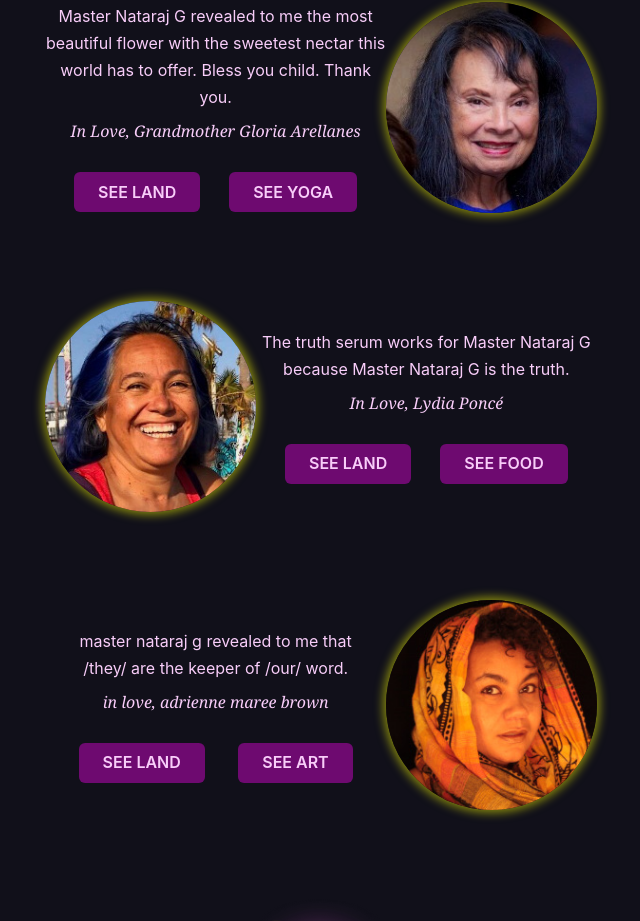
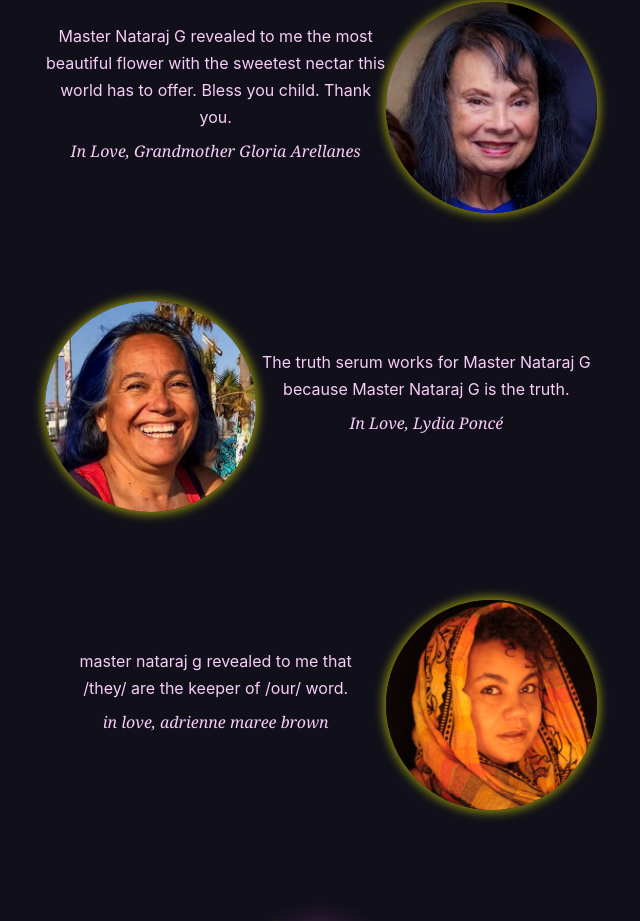
Before and after one commit to natarajgcb/natarajg, a Next.js app: page /land in a window 1280 px wide. Shown: the part 4180-5101 px from the top of the page, without its empty margins (319-959 px from the left). Built offline with nearby package versions, Linux system fonts and the light colour scheme.

Commit message:
Removing buttons from Words of Love on Land page

```diff
--- a/pages/land.js
+++ b/pages/land.js
@@ -167,10 +167,6 @@ export default function Land() {
         <MNGWordsOfLoveText>
           <MNGBody mb="mngr.7">Master Nataraj G revealed to me the most beautiful flower with the sweetest nectar this world has to offer. Bless you child. Thank you.</MNGBody>
           <MNGBody variant="serifi">In Love, Grandmother Gloria Arellanes</MNGBody>
-          <Center justifyContent="space-evenly">
-            <MNGButton href="/land">SEE LAND</MNGButton>
-            <MNGButton href="/yoga">SEE YOGA</MNGButton>
-          </Center>
         </MNGWordsOfLoveText>
         <MNGWordsOfLoveFace imgsrc="/img/inlove/00gmagloria.jpg" />
       </MNGWordsOfLove>
@@ -180,10 +176,6 @@ export default function Land() {
         <MNGWordsOfLoveText>
           <MNGBody mb="mngr.7">The truth serum works for Master Nataraj G because Master Nataraj G is the truth.</MNGBody>
           <MNGBody variant="serifi">In Love, Lydia Poncé</MNGBody>
-          <Center justifyContent="space-evenly">
-            <MNGButton href="/land">SEE LAND</MNGButton>
-            <MNGButton href="/food">SEE FOOD</MNGButton>
-          </Center>
         </MNGWordsOfLoveText>
       </MNGWordsOfLove>
 
@@ -191,10 +183,6 @@ export default function Land() {
         <MNGWordsOfLoveText>
           <MNGBody mb="mngr.7">master nataraj g revealed to me that<br/>/they/ are the keeper of /our/ word.</MNGBody>
           <MNGBody variant="serifi">in love, adrienne maree brown</MNGBody>
-          <Center justifyContent="space-evenly">
-            <MNGButton href="/land">SEE LAND</MNGButton>
-            <MNGButton href="/art">SEE ART</MNGButton>
-          </Center>
         </MNGWordsOfLoveText>
         <MNGWordsOfLoveFace imgsrc="/img/inlove/09amb.jpg" />
       </MNGWordsOfLove>
```
